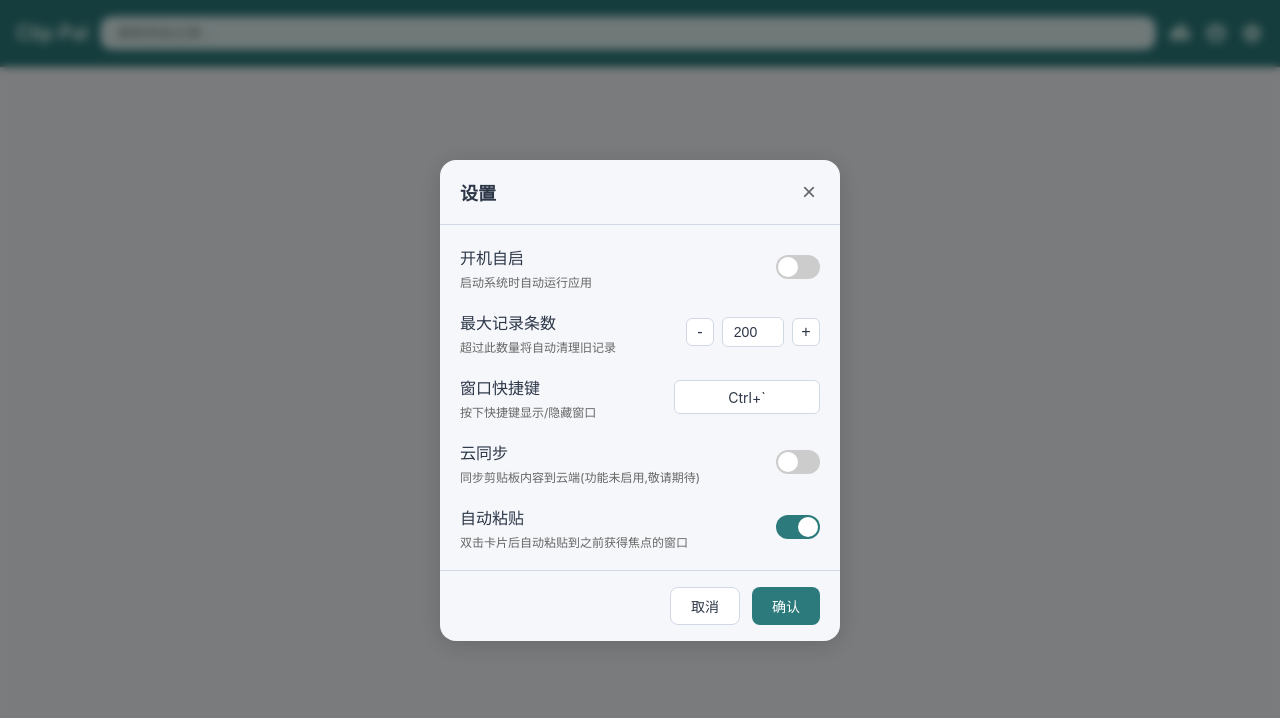
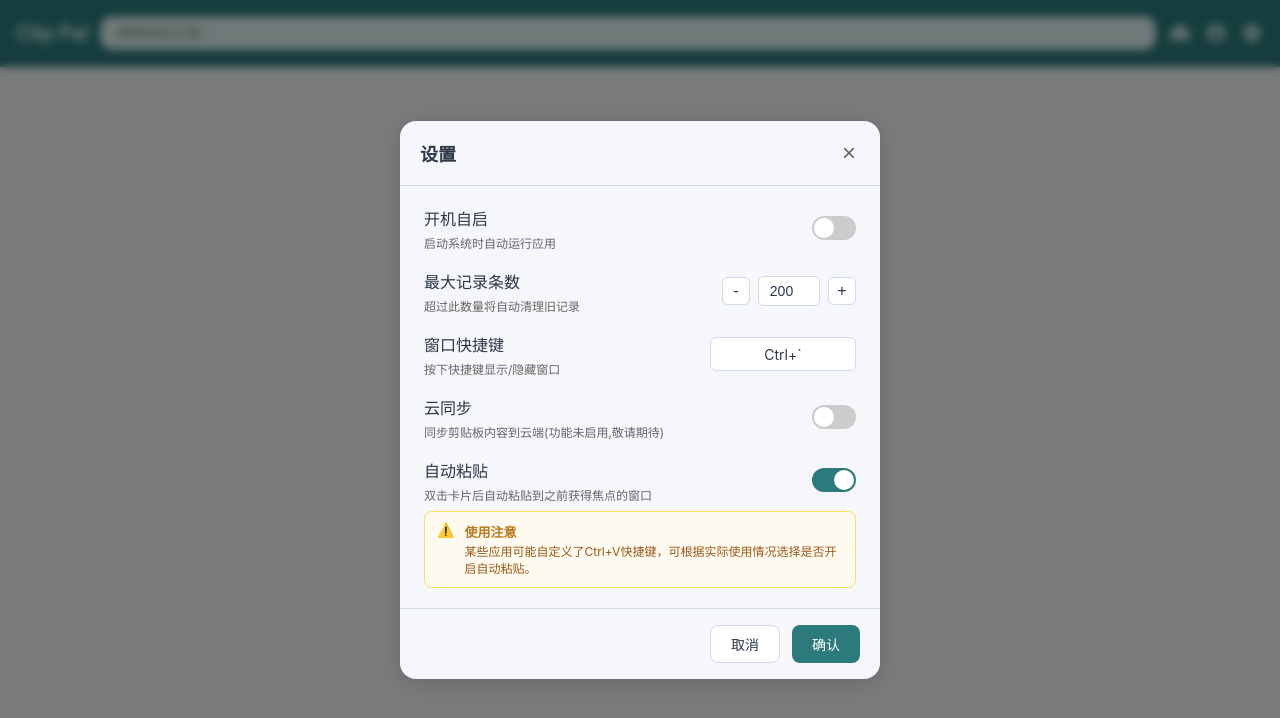
Before and after one commit to 1750777402/ClipPal, a Vue app in the folder frontend/: page / in a window 1280 px wide. Both pictures are taken after a click on the button 1252 px from the left and 33 px from the top of the page. Shown: the top 718 px of the page. Built offline with nearby package versions, Linux system fonts and the light colour scheme.

Commit message:
优化样式

```diff
--- a/frontend/src/components/ClipCard.vue
+++ b/frontend/src/components/ClipCard.vue
@@ -212,8 +212,42 @@ const MAX_LINES_FOR_PREVIEW = 8; // 超过3行显示展开按钮
 
 const showMessageBar = inject('showMessageBar') as (msg: string, type?: 'success' | 'error') => void;
 
+// 检查是否需要显示自动粘贴提示
+const checkFirstAutoPasteUsage = () => {
+    const hasShownWarning = localStorage.getItem('auto_paste_warning_shown');
+    if (!hasShownWarning) {
+        const confirmed = confirm(
+            '⚠️ 自动粘贴提醒\n\n' +
+            '您即将使用自动粘贴功能。请注意：\n\n' +
+            '• 某些应用可能自定义了Ctrl+V快捷键\n' +
+            '• 在这些应用中使用自动粘贴可能触发意外操作\n' +
+            '• 可根据实际使用情况选择是否开启自动粘贴。\n\n' +
+            '是否继续使用自动粘贴？'
+        );
+
+        localStorage.setItem('auto_paste_warning_shown', 'true');
+        return confirmed;
+    }
+    return true;
+};
+
 // 双击卡片触发复制和自动粘贴
 const handleCardDoubleClick = async () => {
+    // 检查自动粘贴设置
+    try {
+        const settings = await invoke('load_settings') as any;
+        if (settings.auto_paste === 1) {
+            // 如果开启了自动粘贴，检查是否需要显示首次使用提示
+            if (!checkFirstAutoPasteUsage()) {
+                // 用户取消了自动粘贴，只复制不粘贴
+                await handleCopyOnly();
+                return;
+            }
+        }
+    } catch (error) {
+        console.error('获取设置失败:', error);
+    }
+
     try {
         await invoke('copy_clip_record', { param: { record_id: props.record.id } });
         emit('click', props.record);
--- a/frontend/src/components/SettingsDialog.vue
+++ b/frontend/src/components/SettingsDialog.vue
@@ -61,7 +61,8 @@
             </label>
           </div>
 
-          <div class="settings-item auto-paste-setting">
+          <div class="settings-item-wrapper auto-paste-setting">
+            <div class="settings-item">
               <div class="settings-label">
                 <span>自动粘贴</span>
                 <span class="settings-description">双击卡片后自动粘贴到之前获得焦点的窗口</span>
@@ -70,6 +71,17 @@
                 <input type="checkbox" :checked="settings.auto_paste === 1" @change="(e: Event) => settings.auto_paste = (e.target as HTMLInputElement).checked ? 1 : 0">
                 <span class="slider"></span>
               </label>
+            </div>
+
+            <div v-if="settings.auto_paste === 1" class="settings-warning">
+              <div class="warning-icon">⚠️</div>
+              <div class="warning-content">
+                <div class="warning-title">使用注意</div>
+                <div class="warning-text">
+                  某些应用可能自定义了Ctrl+V快捷键，可根据实际使用情况选择是否开启自动粘贴。
+                </div>
+              </div>
+            </div>
           </div>
         </div>
       </div>
@@ -160,11 +172,15 @@ watch(() => props.modelValue, async (newVal) => {
       settings.value = { ...currentSettings };
       // 清除错误状态
       shortcutError.value = '';
+
+
     } catch (error) {
       console.error('加载设置失败:', error);
     }
   }
 });
+
+
 
 const handleClose = () => {
   emit('update:modelValue', false);
@@ -409,17 +425,24 @@ onBeforeUnmount(() => {
   align-items: center;
   z-index: 1000;
   backdrop-filter: blur(4px);
+  padding: 20px;
+  box-sizing: border-box;
+  overflow: hidden;
 }
 
 .settings-dialog {
   background: var(--bg-color, #f5f7fa);
   border-radius: 16px;
-  width: 90%;
-  max-width: 400px;
+  width: 85%;
+  max-width: 480px;
+  min-width: 360px;
+  max-height: 90vh;
   box-shadow: 0 4px 24px rgba(0, 0, 0, 0.15);
   display: flex;
   flex-direction: column;
   animation: dialog-in 0.3s cubic-bezier(0.4, 0, 0.2, 1);
+  overflow: hidden;
+  margin: 0 auto;
 }
 
 @keyframes dialog-in {
@@ -467,23 +490,30 @@ onBeforeUnmount(() => {
 }
 
 .settings-content {
-  padding: 20px;
+  padding: 20px 24px;
   overflow-y: auto;
-  max-height: calc(100vh - 200px);
+  overflow-x: hidden;
+  flex: 1;
+  min-height: 0;
+  max-height: calc(90vh - 120px);
 }
 
 .settings-group {
   display: flex;
   flex-direction: column;
-  gap: 20px;
+  gap: 18px;
+}
+
+.settings-item-wrapper {
+  display: flex;
+  flex-direction: column;
 }
 
 .settings-item {
   display: flex;
   justify-content: space-between;
   align-items: center;
-  gap: 16px;
-  flex-wrap: wrap;
+  gap: 20px;
 }
 
 .settings-label {
@@ -492,6 +522,7 @@ onBeforeUnmount(() => {
   gap: 4px;
   flex: 1;
   min-width: 0;
+  overflow: hidden;
 }
 
 .settings-label span:first-child {
@@ -695,6 +726,118 @@ input:checked+.slider:before {
   background: var(--primary-hover, #256d6d);
 }
 
+/* 警告框样式 */
+.settings-warning {
+  display: flex;
+  gap: 10px;
+  margin-top: 8px;
+  padding: 10px 12px;
+  background: var(--warning-bg, #fffaf0);
+  border: 1px solid var(--warning-border, #f6e05e);
+  border-radius: 8px;
+  width: 100%;
+  max-width: 100%;
+  box-sizing: border-box;
+  overflow: hidden;
+  animation: warning-in 0.3s ease;
+}
+
+@keyframes warning-in {
+  from {
+    opacity: 0;
+    transform: translateY(-10px);
+  }
+  to {
+    opacity: 1;
+    transform: translateY(0);
+  }
+}
+
+.warning-icon {
+  font-size: 14px;
+  line-height: 1;
+  margin-top: 1px;
+  flex-shrink: 0;
+}
+
+.warning-content {
+  flex: 1;
+  min-width: 0;
+}
+
+.warning-title {
+  font-size: 13px;
+  font-weight: 600;
+  color: var(--warning-title, #b7791f);
+  margin-bottom: 3px;
+}
+
+.warning-text {
+  font-size: 12px;
+  line-height: 1.4;
+  color: var(--warning-text, #975a16);
+  word-wrap: break-word;
+  word-break: break-word;
+  hyphens: auto;
+}
+
+/* 响应式设计 - 小屏幕宽度适配 */
+@media (max-width: 540px) {
+  .settings-dialog {
+    width: 90%;
+    max-width: 400px;
+    min-width: 320px;
+  }
+}
+
+@media (max-width: 420px) {
+  .settings-dialog {
+    width: 92%;
+    max-width: 360px;
+    min-width: 300px;
+    margin: 0 15px;
+  }
+
+  .settings-header {
+    padding: 14px 18px;
+  }
+
+  .settings-content {
+    padding: 16px 18px;
+  }
+
+  .settings-footer {
+    padding: 14px 18px;
+  }
+}
+
+@media (max-width: 360px) {
+  .settings-dialog {
+    width: 95%;
+    max-width: 320px;
+    min-width: 280px;
+    margin: 0 10px;
+  }
+
+  .settings-content {
+    padding: 14px 16px;
+  }
+
+  .settings-item {
+    gap: 12px;
+  }
+
+  .settings-warning {
+    padding: 8px;
+    gap: 6px;
+  }
+
+  .warning-text {
+    font-size: 10px;
+    line-height: 1.2;
+  }
+}
+
 /* 暗色模式支持 */
 @media (prefers-color-scheme: dark) {
   .settings-dialog {
@@ -711,6 +854,10 @@ input:checked+.slider:before {
     --error-color: #fc8181;
     --error-bg: #742a2a;
     --disabled-bg: #4a5568;
+    --warning-bg: #2d2416;
+    --warning-border: #d69e2e;
+    --warning-title: #d69e2e;
+    --warning-text: #f6e05e;
   }
 }
 </style>
--- a/frontend/src/components/TutorialGuide.vue
+++ b/frontend/src/components/TutorialGuide.vue
@@ -51,6 +51,18 @@
             </div>
             <div class="arrow-down">↓</div>
             <div class="result">自动复制并粘贴</div>
+          </div>
+        </div>
+
+        <div v-if="currentStep.id === 'auto_paste'" class="demo-section">
+          <div class="auto-paste-warning">
+            <div class="warning-icon">⚠️</div>
+            <div class="warning-content">
+              <div class="warning-title">使用提醒</div>
+              <div class="warning-text">
+                某些应用可能自定义了Ctrl+V快捷键，可根据实际使用情况选择是否开启自动粘贴。
+              </div>
+            </div>
           </div>
         </div>
       </div>
@@ -163,7 +175,7 @@ const tutorialSteps = ref<TutorialStep[]>([
   {
     id: "auto_paste",
     title: "自动粘贴功能 🚀",
-    description: "开启自动粘贴后，选择剪贴板记录会自动粘贴到之前的活动窗口，大大提升工作效率！",
+    description: "开启自动粘贴后，选择剪贴板记录会自动粘贴到之前的活动窗口，大大提升工作效率！注意：如果目标应用自定义了Ctrl+V快捷键（如开发工具、终端、游戏等），可能会触发意外操作，建议在这些应用中关闭自动粘贴。",
     target: ".settings-button",
     position: "bottom"
   },
@@ -834,4 +846,48 @@ defineExpose({
   color: #333;
   background: rgba(0, 0, 0, 0.05);
 }
+
+/* 自动粘贴警告样式 */
+.auto-paste-warning {
+  display: flex;
+  gap: 12px;
+  padding: 16px;
+  background: linear-gradient(135deg, #fff3cd 0%, #ffeeba 100%);
+  border: 2px solid #ffc107;
+  border-radius: 12px;
+  animation: warningPulse 2s infinite;
+}
+
+@keyframes warningPulse {
+  0%, 100% {
+    box-shadow: 0 0 0 0 rgba(255, 193, 7, 0.4);
+  }
+  50% {
+    box-shadow: 0 0 0 8px rgba(255, 193, 7, 0.1);
+  }
+}
+
+.auto-paste-warning .warning-icon {
+  font-size: 20px;
+  line-height: 1;
+  margin-top: 2px;
+}
+
+.auto-paste-warning .warning-content {
+  flex: 1;
+  min-width: 0;
+}
+
+.auto-paste-warning .warning-title {
+  font-size: 14px;
+  font-weight: 700;
+  color: #856404;
+  margin-bottom: 6px;
+}
+
+.auto-paste-warning .warning-text {
+  font-size: 13px;
+  line-height: 1.4;
+  color: #6c5429;
+}
 </style>
```
Lines whose indentation alone changed are shown as unchanged.
